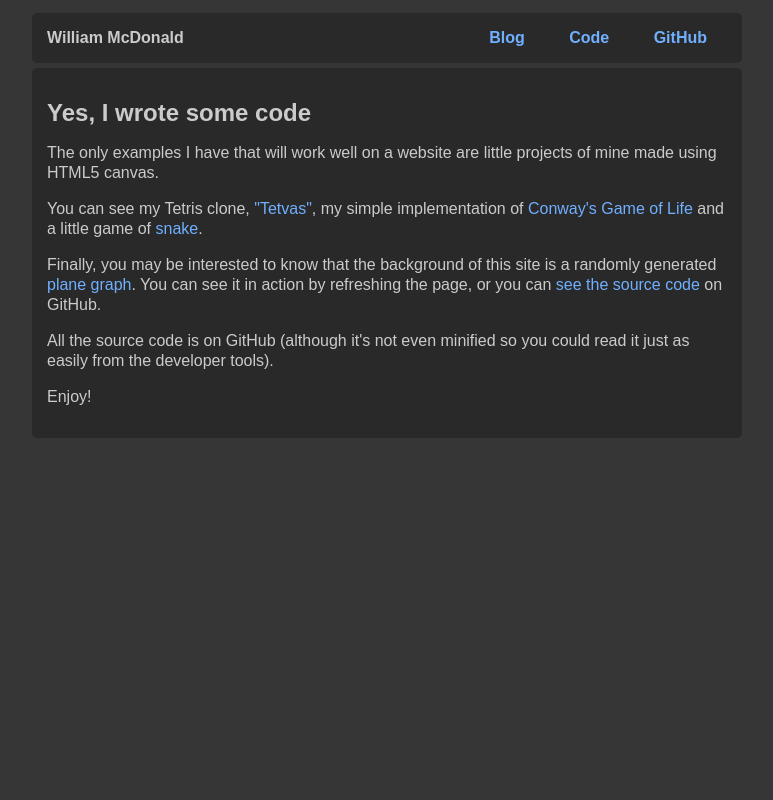
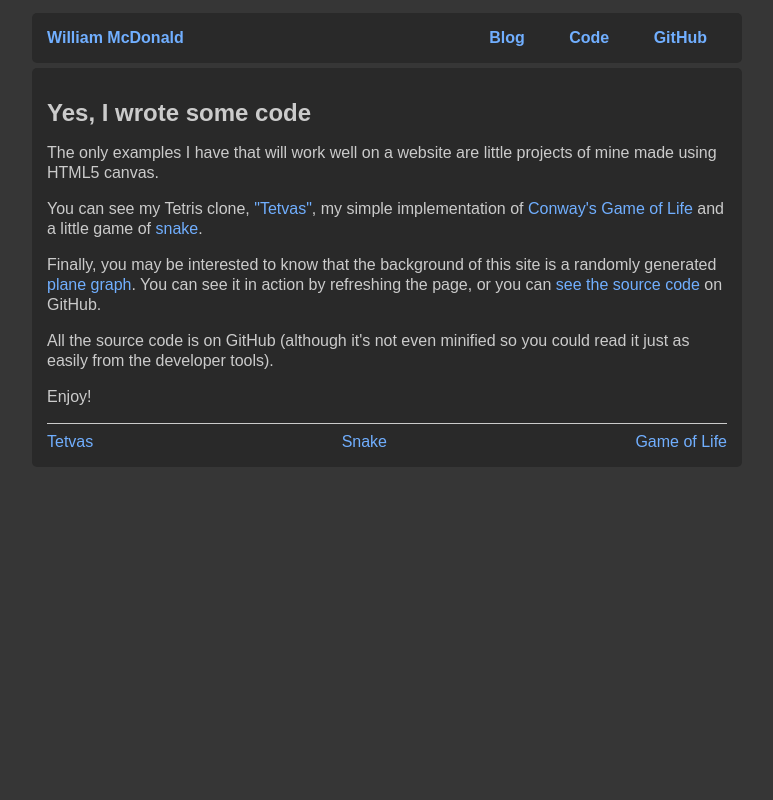
Before and after one commit to WalrusCow/wmcd.ca, a Bottle app: page /code in a window 1280 px wide. Shown: the whole page, without its empty margins (253-1026 px from the left). Run offline with Bottle, Linux system fonts and the light colour scheme; some libraries are stand-ins or nearby versions.

Commit message:
Quick links between code pages

```diff
--- a/templates/base.mako
+++ b/templates/base.mako
@@ -16,7 +16,7 @@
 
 <div class="main-content">
 <div class="content nav-container">
-<span class="nav-item">William McDonald</span>
+<span class="nav-item"><a href="/">William McDonald</a></span>
 <ul class="nav-menu">
 <li class="nav-item"><a href="/blog">Blog</a></li>
 <li class="nav-item"><a href="/code">Code</a></li>
--- /dev/null
+++ b/templates/code-footer.mako
@@ -0,0 +1,8 @@
+<div class="footer">
+<hr>
+<div class="flex-sides">
+<a href="/code/tetvas">Tetvas</a>
+<a href="/code/snake">Snake</a>
+<a href="/code/life">Game of Life</a>
+</div>
+</div>
--- a/templates/code.mako
+++ b/templates/code.mako
@@ -18,5 +18,7 @@ on GitHub.
 <p>All the source code is on GitHub (although it's not even minified so you
 could read it just as easily from the developer tools).</p>
 <p>Enjoy!</p>
+
+<%include file="code-footer.mako"/>
 </div>
 </%block>
--- a/templates/life.mako
+++ b/templates/life.mako
@@ -23,6 +23,7 @@ modern browser to see it in action.</canvas>
 <input type="range" id="Life-speed" value="4" min="1" max="10"/>
 </div>
 
+<%include file="code-footer.mako"/>
 </div>
 </%block>
 
--- a/templates/snake.mako
+++ b/templates/snake.mako
@@ -19,6 +19,7 @@ modern browser to see it in action.</canvas>
 <button class="game-control" id="Snake-start">Play Snake</button>
 </div>
 
+<%include file="code-footer.mako"/>
 </div>
 </%block>
 
--- a/templates/tetvas.mako
+++ b/templates/tetvas.mako
@@ -20,6 +20,7 @@ modern browser to see it in action.</canvas>
 <button class="game-control" id="tetvas-start">Play</button>
 </div>
 
+<%include file="code-footer.mako"/>
 </div>
 </%block>
 
```
